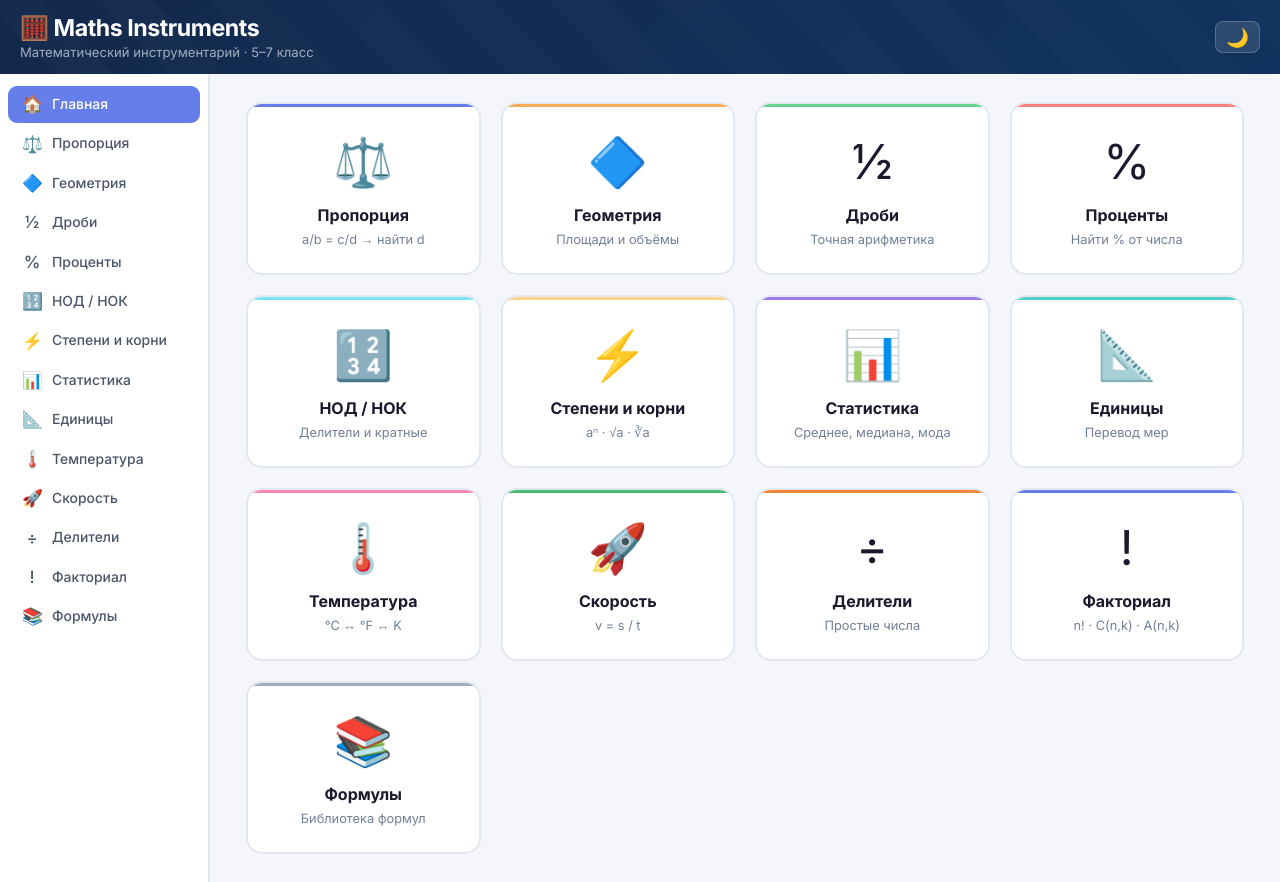
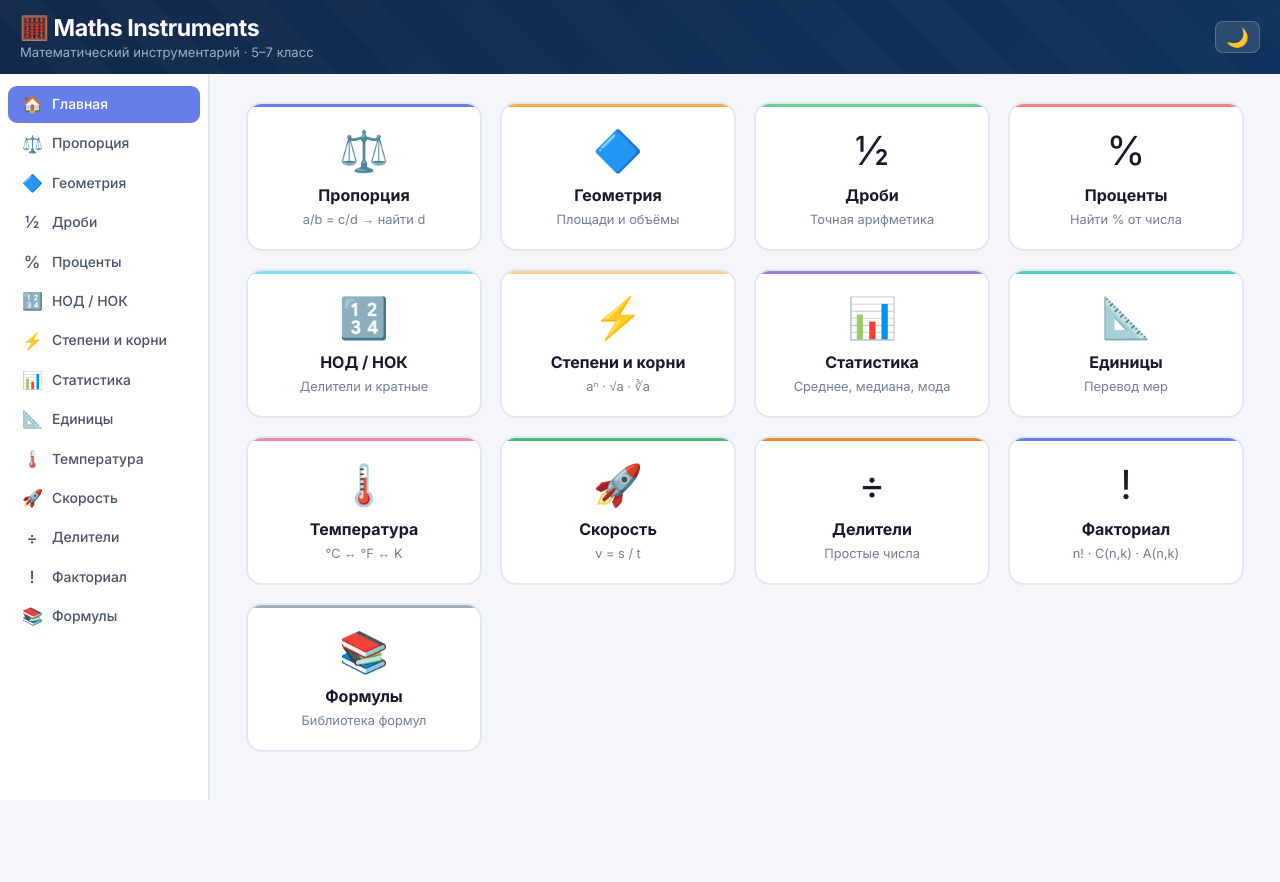
Before and after one commit to feodorm14-hue/math-tools, a website built with Vite: page frontend/index.html in a window 1280 px wide. After the commit the page ends 800 px from the top, so only its background shows below. Built offline with nearby package versions, Linux system fonts and the light colour scheme.

Commit message:
feat: плитки чуть меньше

```diff
--- a/frontend/style.css
+++ b/frontend/style.css
@@ -316,14 +316,14 @@ button:active { transform: scale(0.97); }
 /* ── Dashboard ─────────────────────────────────────────────────────────────── */
 .dashboard-grid {
   display: grid;
-  grid-template-columns: repeat(auto-fill, minmax(200px, 1fr));
-  gap: 18px;
+  grid-template-columns: repeat(auto-fill, minmax(178px, 1fr));
+  gap: 16px;
 }
 
 @media (min-width: 900px) {
   .dashboard-grid {
-    grid-template-columns: repeat(auto-fill, minmax(220px, 1fr));
-    gap: 20px;
+    grid-template-columns: repeat(auto-fill, minmax(195px, 1fr));
+    gap: 18px;
   }
 }
 
@@ -331,7 +331,7 @@ button:active { transform: scale(0.97); }
   background: var(--surface);
   border: 2px solid var(--border);
   border-radius: 16px;
-  padding: 28px 18px 24px;
+  padding: 22px 16px 20px;
   cursor: pointer;
   transition: transform var(--transition), box-shadow var(--transition), border-color var(--transition);
   text-align: center;
@@ -356,8 +356,8 @@ button:active { transform: scale(0.97); }
 .dash-card:active { transform: translateY(-2px); }
 
 .dash-card-icon {
-  font-size: 3rem;
-  margin-bottom: 14px;
+  font-size: 2.5rem;
+  margin-bottom: 10px;
   display: block;
 }
 .dash-card-name {
```
